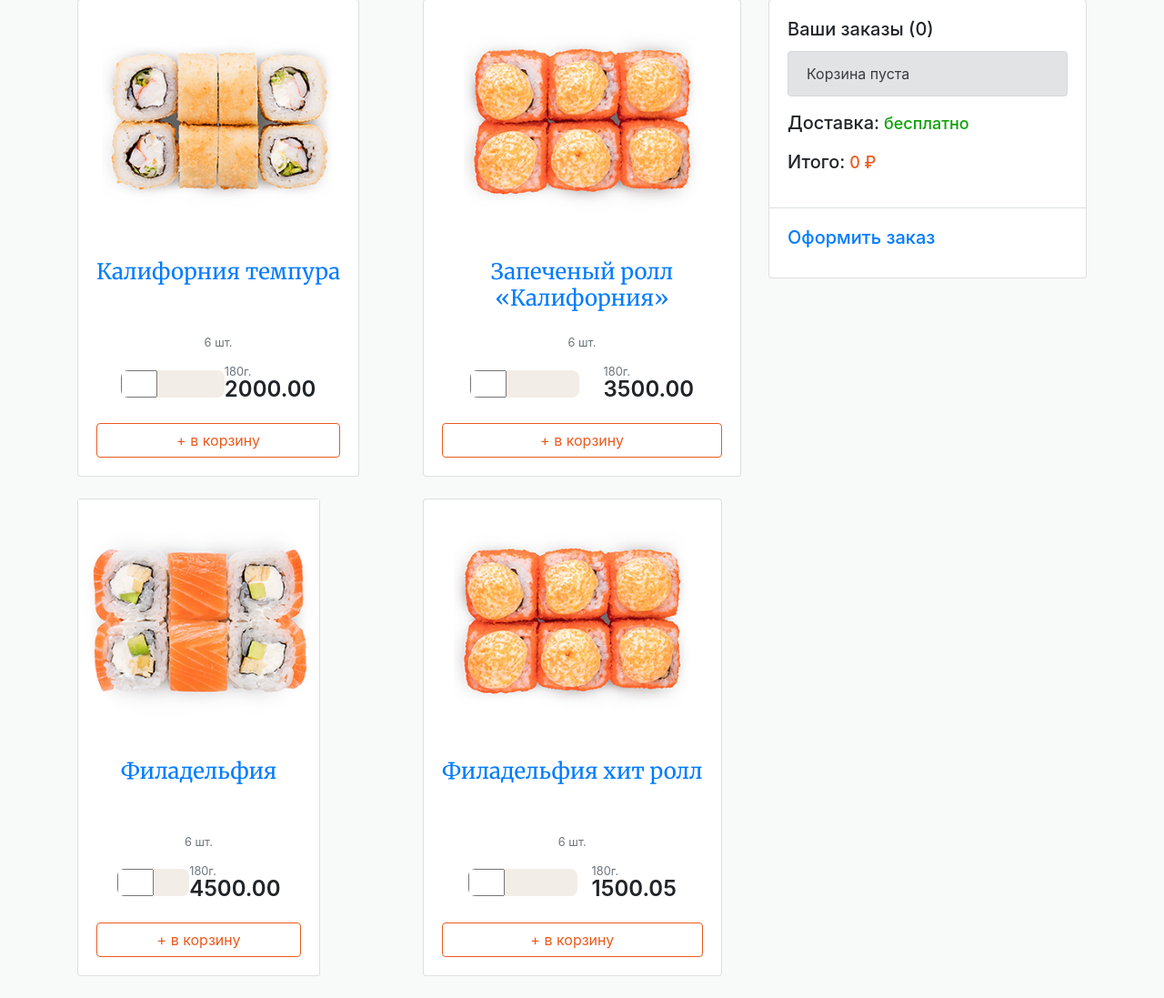
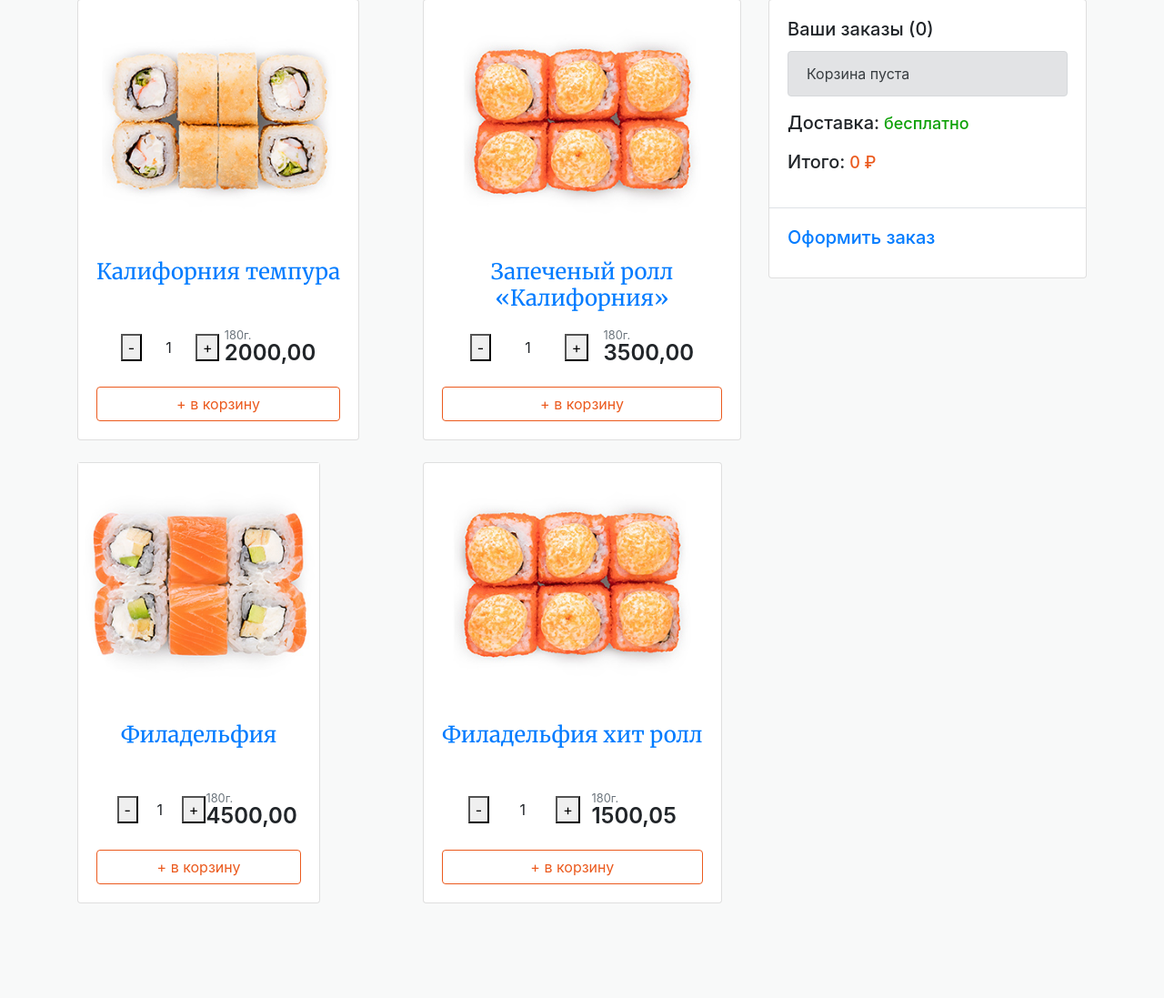
Before and after one commit to Jarex05/ScriptMagazinDjango, a Django app: page / in a window 1280 px wide. Shown: the part 306-1403 px from the top of the page at 91% size. After the commit the page ends 1299 px from the top, so only its background shows below. Run offline with Django 4.2, Linux system fonts and the light colour scheme; data comes from the database, SQL or seed files in the repository; both versions use the stored data as it was after the commit; some libraries are stand-ins or nearby versions.

Commit message:
Доработка корзины

```diff
--- a/lamp/lamp/settings.py
+++ b/lamp/lamp/settings.py
@@ -112,7 +112,7 @@ AUTH_PASSWORD_VALIDATORS = [
 # Internationalization
 # https://docs.djangoproject.com/en/4.0/topics/i18n/
 
-LANGUAGE_CODE = 'en-us'
+LANGUAGE_CODE = 'ru'
 
 TIME_ZONE = 'UTC'
 
--- a/lamp/orders/models.py
+++ b/lamp/orders/models.py
@@ -98,6 +98,7 @@ class ProductInBasket(models.Model):
     order = models.ForeignKey(Order, on_delete=models.CASCADE, blank=True, null=True, default=None)      # Связь с моделью заказов с корзиной
     product = models.ForeignKey(Product, on_delete=models.CASCADE, blank=True, null=True, default=None)  # Продукты в корзине
     nmb = models.IntegerField(default=1)                                                                 # Колличество продуктов в корзине
+    quantity = models.IntegerField(default=0)
     price_per_item = models.DecimalField(max_digits=10, decimal_places=2, default=0)                     # Цена за еденицу в корзине
     total_price = models.DecimalField(max_digits=10, decimal_places=2, default=0)#price*nmb              # Общая цена продуктов в корзине
     is_active = models.BooleanField(default=True)                                                        # Включение и отключение активной корзины
--- a/lamp/products/models.py
+++ b/lamp/products/models.py
@@ -4,7 +4,8 @@ from django.db import models
 class Product(models.Model):
     name = models.CharField(max_length=64, blank=True, null=True, default=None) # Название продукта
     price = models.DecimalField(max_digits=10, decimal_places=2, default=0)     # Цена за еденицу
-    nmb = models.IntegerField(default=1)                                        # Выбор колличества
+    nmb = models.IntegerField(default=0)                                        # Выбор колличества
+    quantity_in_stock = models.IntegerField(default=0)                          # Количество товара на складе
     short_descpription = models.TextField(blank=True, null=True, default=None)  # Короткое описание продукта
     description = models.TextField(blank=True, null=True, default=None)         # Полное описание продукта
     is_active = models.BooleanField(default=True)                               # Включение и отключени продукта для отображения на сайте
--- a/lamp/static/js/scripts.js
+++ b/lamp/static/js/scripts.js
@@ -1,14 +1,14 @@
 $(document).ready(function () {
     var form = $("#form_buying_product");
-    console.log(form);
+
     var cartEmptyBadge = document.querySelector('[data-cart-empty]');
     var cartEmptyBadgeInit = document.querySelector('[data-cart-empty_init]');
-    console.log(cartEmptyBadge)
 
-    function basketUpdating(product_id, nmb, is_delete) {
+    function basketUpdating(product_id, nmb, quantity, is_delete) {
         var data = {};
         data.product_id = product_id;
         data.nmb = nmb;
+        data.quantity = quantity;
         var csrf_token = $('#form_buying_product [name="csrfmiddlewaretoken"]').val();
         data["csrfmiddlewaretoken"] = csrf_token;
 
@@ -28,9 +28,6 @@ $(document).ready(function () {
                 console.log(data.products_total_nmb);
                 if (data.products_total_nmb || data.products_total_nmb == 0) {
                     $('#basket_total_nmb').text("(" + data.products_total_nmb + ")");
-                    if (data.products_total_nmb == 0) {
-                        console.log('Есть1')
-                    }
                     $('#basket_total_amount').text( data.order_total_price );
                     console.log(data.products.length);
                     $('.cart-wrapper').html("");
@@ -44,15 +41,17 @@ $(document).ready(function () {
                                                         </div>
                                                         <div class="cart-item__desc">
                                                             <div class="cart-item__title">` + v.name + `</div>
-                                                            <div class="cart-item__weight">6 шт. / 205г.</div>
+                                                            <div class="cart-item__weight">` + v.quantity + ` шт. ост. на складе.</div>
 
 
                                                             <div class="cart-item__details">
 
                                                                 <div class="items items--small counter-wrapper">
+
                                                                     <div class="items__control" data-action="minus">-</div>
                                                                     <div class="items__current" data-counter="">` + v.nmb + `</div>
                                                                     <div class="items__control" data-action="plus">+</div>
+
                                                                 </div>
 
                                                                 <div class="price">
@@ -65,16 +64,30 @@ $(document).ready(function () {
                                                         </div>
 
                                                     </div>`)
+                                    $('.quantity').html("");
+                                    $('.quantity').append(`<small id="quantity" data-items-in-box
+                                                            quantity_name="{{ product_image.product.quantity_in_stock }}"
+                                                            class="text-muted">` + v.quantity + ` шт.
+                                                            </small>`);
 
                                 });
+
                                 if(data.products.length > 0) {
                                     cartEmptyBadgeInit.classList.add('none');
-                                    cartEmptyBadge.classList.add('none');
+                                    if (cartEmptyBadge == null) {
+                                        console.log("");
+                                    } else {
+                                        cartEmptyBadge.classList.add('none');
+                                    }
+
                                 } else {
                                     cartEmptyBadgeInit.classList.remove('none');
-                                    cartEmptyBadge.classList.add('none');
+                                    if (cartEmptyBadge == null) {
+                                        console.log("");
+                                    } else {
+                                        cartEmptyBadge.classList.add('none');
+                                    }
                                 }
-
 
 
                 }
@@ -85,10 +98,17 @@ $(document).ready(function () {
         })
     }
 
+    // $(document).on('click', "#previousElementSibling", function(e) {
+    //     e.preventDefault();
+    //     window.location.reload();
+    //     console.log("click")
+    // });
+
     $(document).on('click', "#submit_btn", function(e) {
         e.preventDefault();
         var nmb = $(this).closest(".card").find('#number').val();
-        var product_image = $(this).data("image");
+        var quantity = $(this).data('quantity');
+        var product_image = $(this).data('image');
         var product_id = $(this).data('product_id');
         var product_name =  $(this).data('name');
         var product_price =  $(this).data('price');
@@ -96,8 +116,10 @@ $(document).ready(function () {
         console.log(product_image);
         console.log(product_name);
         console.log(nmb);
+        console.log(quantity)
         console.log(product_price);
-        basketUpdating(product_id, nmb, is_delete=false)
+
+        basketUpdating(product_id, nmb, quantity, is_delete=false)
 
     });
 
@@ -105,7 +127,8 @@ $(document).ready(function () {
         e.preventDefault();
         product_id = $(this).data("product_id");
         nmb = 0;
-        basketUpdating(product_id, nmb, is_delete=true)
+        quantity = 0;
+        basketUpdating(product_id, nmb, quantity, is_delete=true)
     });
 
     function calculatingBasketAmount() {
--- a/lamp/static/static/main.css
+++ b/lamp/static/static/main.css
@@ -16,6 +16,16 @@ h3, h4 {
 .form-error {
 	color: red;
 }
+
+.raz {
+	all: unset;
+	-moz-appearance: textfield;
+	width: 3em;
+	text-align: center;
+  }
+  .raz::-webkit-inner-spin-button {
+	display: none;
+  }
 
 .product-img {
 	width: 265px;
--- a/lamp/templates/base.html
+++ b/lamp/templates/base.html
@@ -40,7 +40,6 @@
 	<script src="https://code.jquery.com/jquery-2.1.4.min.js"></script>
     <!-- Latest compiled and minified JavaScript -->
     <script src="https://maxcdn.bootstrapcdn.com/bootstrap/3.3.6/js/bootstrap.min.js" integrity="sha384-0mSbJDEHialfmuBBQP6A4Qrprq5OVfW37PRR3j5ELqxss1yVqOtnepnHVP9aJ7xS" crossorigin="anonymous"></script>
-
 	<script src="{% static 'js/scripts.js' %}"></script>
 
 </body>
--- a/lamp/templates/blog/home.html
+++ b/lamp/templates/blog/home.html
@@ -20,28 +20,40 @@
                <img src="{{ product_image.image.url }}" class="product-img" alt="">
                <div class="card-body text-center">
                   <h4 id="user_name_input" class="item-title"><a href="{% url 'product' product_image.product.id %}">{{ product_image.product.name }}</a></h4>
-                  <p><small data-items-in-box class="text-muted">6 шт.</small></p>
+
+                  <!-- <p class="quantity"><small id="quantity" data-items-in-box class="text-muted">{{ product_image.product.quantity_in_stock }} шт.</small></p> -->
 
                   <div class="details-wrapper">
-                     <div class="items counter-wrapper">
-                        <input type="number" class="items__current" name="number" min="1" id="number">
-                        <!-- <div class="items__control" data-action="minus">-</div>
-                        <div class="items__current" data-counter>1</div>
-                        <div class="items__control" data-action="plus">+</div> -->
-                     </div>
+
+                     <!-- <div class="items counter-wrapper"> -->
+                        {% if product_image.product.quantity_in_stock > 0 %}
+                        <!-- <input type="number" class="items__current" name="number" min="1" max="{{ product_image.product.nmb }}" id="number"> -->
+                        <button type="button" onclick="this.nextElementSibling.stepDown()">-</button>
+                        <input type="number" id="number" name="number" min="1" max="{{ product_image.product.quantity_in_stock }}" value="1" readonly class="raz">
+                        <button type="button" id="previousElementSibling" onclick="this.previousElementSibling.stepUp()">+</button>
+
+                        {% else %}
+                            0
+                        {% endif %}
+
+                     <!-- </div> -->
 
                      <div class="price">
                         <div class="price__weight">180г.</div>
                         <div class="price__currency">{{ product_image.product.price }}</div>
                      </div>
                   </div>
-
+                  {% if product_image.product.quantity_in_stock > 0 %}
                   <button data-cart type="submit" id="submit_btn" class="btn btn-block btn-outline-warning"
                      data-product_id = "{{ product_image.product.id }}"
                      data-image = "{{ product_image.image.url }}"
                      data-name = "{{ product_image.product.name }}"
                      data-price = "{{ product_image.product.price }}"
+                     data-quantity = "{{ product_image.product.quantity_in_stock }}"
                   >+ в корзину</button>
+                  {% else %}
+                  Нет на складе
+                  {% endif %}
 
                </div>
             </div>
--- a/lamp/templates/navbar_cart.html
+++ b/lamp/templates/navbar_cart.html
@@ -36,7 +36,7 @@
                                     </div>
                                     <div class="cart-item__desc">
                                        <div class="cart-item__title">{{ product_in_basket.product.name }}</div>
-                                       <div class="cart-item__weight">6 шт. / 205г.</div>
+                                       <div id="cart_quantity" class="cart-item__weight">{{ product_in_basket.product.nmb }} шт. ост. на складе.</div>
 
 
                                        <div class="cart-item__details">
--- a/lamp/templates/orders/checkout.html
+++ b/lamp/templates/orders/checkout.html
@@ -51,7 +51,7 @@
                                                 {{ product_in_basket.product.name }}
                                             </td>
                                             <td>
-                                                <input value="{{ product_in_basket.nmb }}" min="1" type="number" class="product-in-basket-nmb" name="product_in_basket_{{ product_in_basket.id }}">
+                                                <input type="number" value="{{ product_in_basket.nmb }}" min="1" max="{{ product_in_basket.product.quantity_in_stock }}" class="product-in-basket-nmb" name="product_in_basket_{{ product_in_basket.id }}">
                                             </td>
                                             <td>
                                                 <span class="product-price">
--- a/lamp/templates/products/product.html
+++ b/lamp/templates/products/product.html
@@ -16,7 +16,7 @@
                <img src="{{ product.main_image.image.url }}" class="product-img" alt="">
                <div class="card-body text-center">
                   <h4 id="user_name_input" class="item-title">{{ product.name }}</h4>
-                  <p><small data-items-in-box class="text-muted">6 шт.</small></p>
+                  <p><small data-items-in-box class="text-muted">{{ product.quantity_in_stock }} шт.</small></p>
 
                   <div class="details-wrapper">
                      <div class="items counter-wrapper">
```
Also changed, not shown: lamp/orders/views.py (+20 -0 lines), lamp/db.sqlite3.
